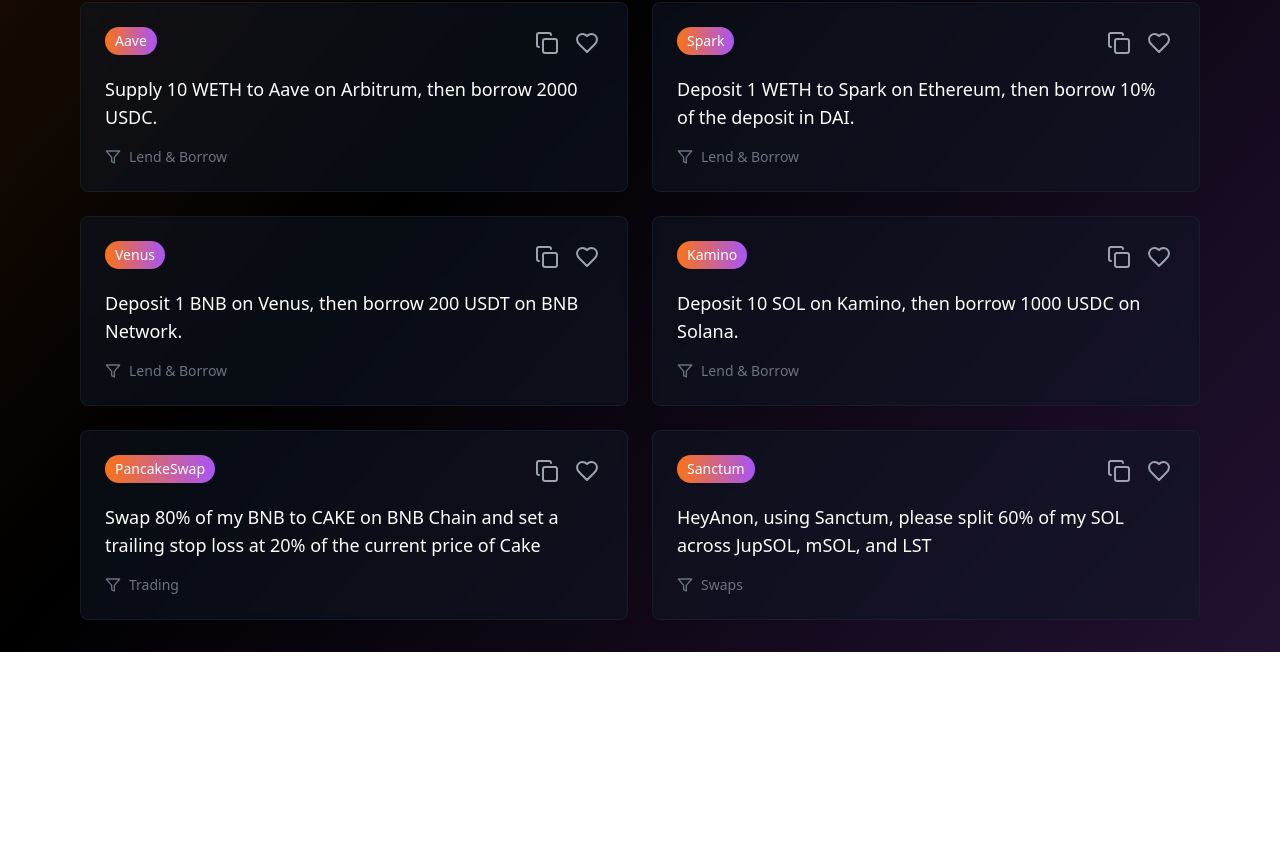
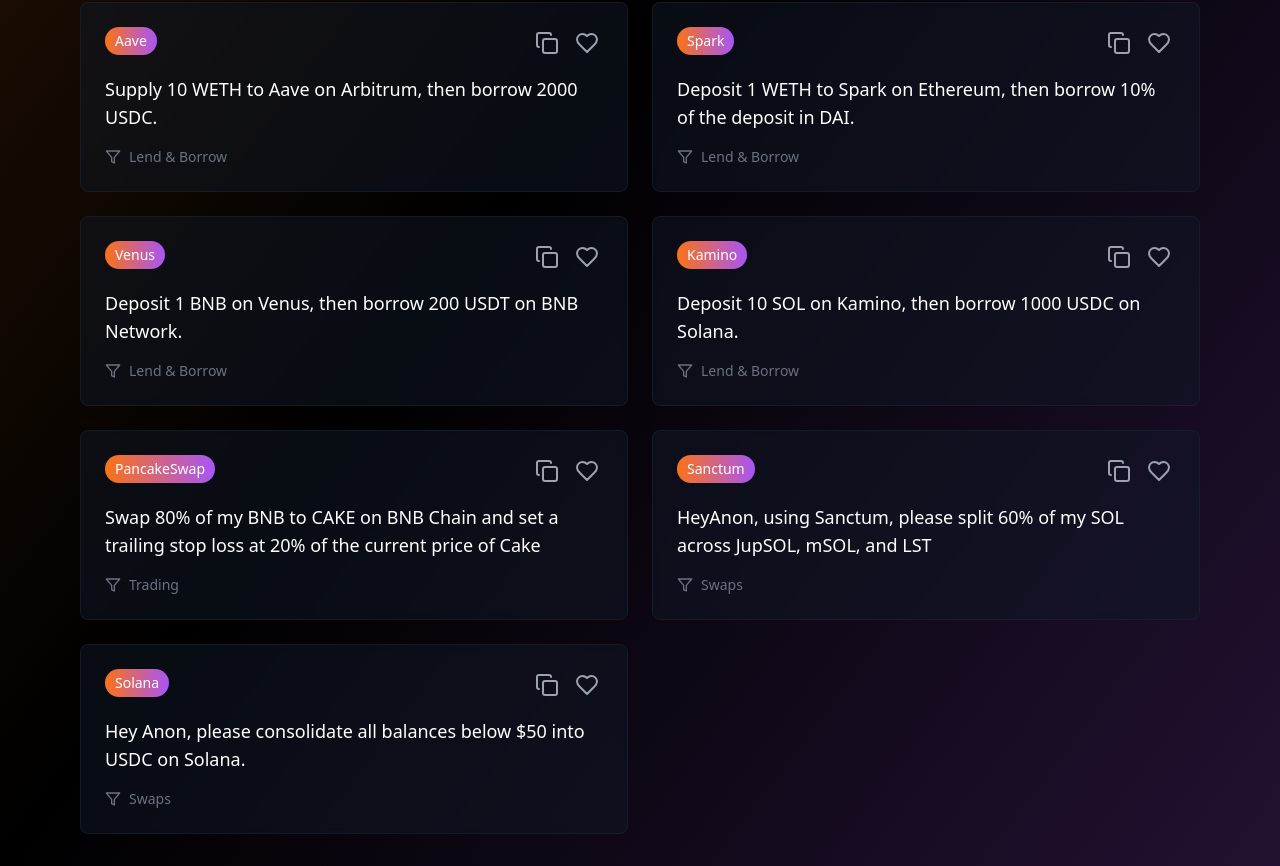
Before and after one commit to kkomaz/save-the-prompt, a React (Vite) app: page / in a window 1280 px wide. Shown: the part 820-1686 px from the top of the page. Before the commit the page ends 1472 px from the top, so only its background shows below. Built offline with nearby package versions, Linux system fonts and the light colour scheme.

Commit message:
Update sanctum

```diff
--- a/src/App.tsx
+++ b/src/App.tsx
@@ -101,6 +101,13 @@ function App() {
       category: 'Swaps',
       protocol: 'Sanctum',
       text: 'HeyAnon, using Sanctum, please split 60% of my SOL across JupSOL, mSOL, and LST',
+      copied: false,
+    },
+    {
+      id: '13',
+      category: 'Swaps',
+      protocol: 'Solana',
+      text: 'Hey Anon, please consolidate all balances below $50 into USDC on Solana.',
       copied: false,
     },
   ]);
```
